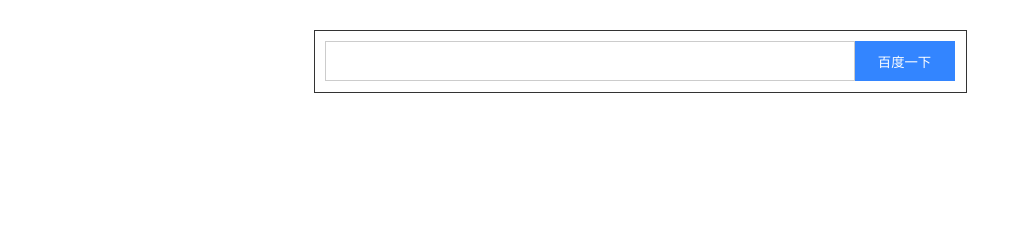
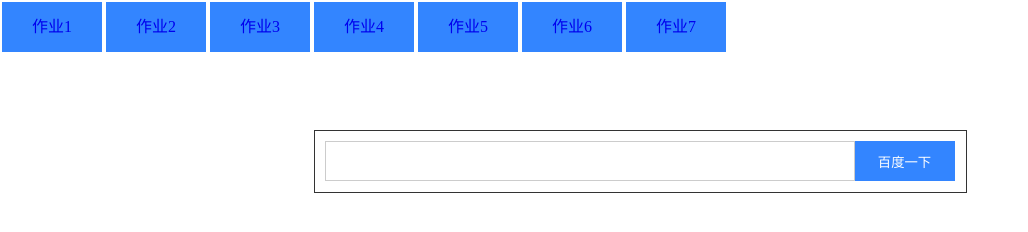
Before and after one commit to 1771991075/WebStu, a plain HTML site: page 9.19Demo/06.html in a window 1280 px wide. Shown: the whole page, without its empty margins (0-1028 px from the left). Drawn offline with Linux system fonts and the light colour scheme; some icons are missing; a small style sheet from the web is missing.

Commit message:
alert Demo

```diff
--- a/9.19Demo/06.html
+++ b/9.19Demo/06.html
@@ -10,6 +10,24 @@
         *{
             margin: 0;
             padding: 0;
+        }
+        .zuoye{
+            width: 1000px;
+            height: 100px;
+        }
+        .zuoye .a2{
+            background: #3385ff;
+            width: 100px;
+            height: 50px;
+            text-align: center;
+            line-height: 50px;
+            display: block;
+            float: left;
+            margin: 2px;
+            text-decoration: none;
+        }
+        .zuoye .a2:hover{
+            color: #fff;
         }
         form{
             width: 653px;
@@ -41,10 +59,10 @@
         button:hover{
             color: #000;
         }
-        a{
+        .a1{
             position: absolute;
             top: 19px;
-            right: 140px;
+            right: 119px;
             text-decoration: none;
         }
         .iconfont{
@@ -57,9 +75,18 @@
     </style>
 </head>
 <body>
+    <div class="zuoye">
+        <a href="01.html" class="a2">作业1</a>
+        <a href="02.html" class="a2">作业2</a>
+        <a href="03.html" class="a2">作业3</a>
+        <a href="04.html" class="a2">作业4</a>
+        <a href="05.html" class="a2">作业5</a>
+        <a href="06.html" class="a2">作业6</a>
+        <a href="07.html" class="a2">作业7</a>
+    </div>
     <form action="">
         <input type="text">
-        <a href="#"><i class="iconfont icon-zhaoxiangji"></i></a>
+        <a href="#" class="a1"><i class="iconfont icon-zhaoxiangji"></i></a>
         <button>百度一下</button>
     </form>
 </body>
```
Also changed, not shown: 9.19Demo/01.html (+27 -0 lines), 9.19Demo/02.html (+27 -0 lines), 9.19Demo/03.html (+27 -0 lines), 9.19Demo/04.html (+27 -0 lines), 9.19Demo/05.html (+27 -0 lines), 9.19Demo/07.html (+29 -0 lines).
